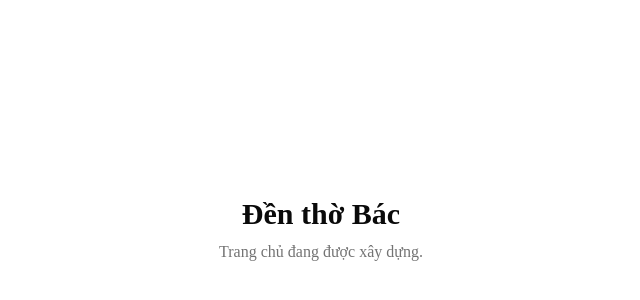
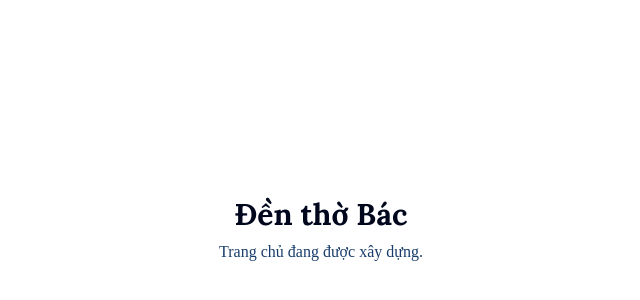
Before and after one commit to lvnam96/cn-dx23tt10-levannam-website-nextjs, a Next.js app: page / in a window 1280 px wide. Shown: the part 170-470 px from the top of the page, without its empty margins (319-959 px from the left). Built offline with nearby package versions, Linux system fonts and the light colour scheme.

Commit message:
feat: navy/gold design tokens + Lora/Be Vietnam Pro typography

```diff
--- a/app/globals.css
+++ b/app/globals.css
@@ -7,9 +7,8 @@
 @theme inline {
   --color-background: var(--background);
   --color-foreground: var(--foreground);
-  --font-sans: var(--font-sans);
-  --font-mono: var(--font-geist-mono);
-  --font-heading: var(--font-sans);
+  --font-sans: var(--font-be-vietnam-pro);
+  --font-heading: var(--font-lora);
   --color-sidebar-ring: var(--sidebar-ring);
   --color-sidebar-border: var(--sidebar-border);
   --color-sidebar-accent-foreground: var(--sidebar-accent-foreground);
@@ -46,27 +45,50 @@
   --radius-2xl: calc(var(--radius) * 1.8);
   --radius-3xl: calc(var(--radius) * 2.2);
   --radius-4xl: calc(var(--radius) * 2.6);
+  --color-navy-950: var(--navy-950);
+  --color-navy-900: var(--navy-900);
+  --color-navy-700: var(--navy-700);
+  --color-navy-100: var(--navy-100);
+  --color-navy-50: var(--navy-50);
+  --color-gold-600: var(--gold-600);
+  --color-gold-500: var(--gold-500);
+  --color-gold-400: var(--gold-400);
+  --color-gold-300: var(--gold-300);
+  --color-header-bg: var(--header-bg);
+  --color-footer-bg: var(--footer-bg);
 }
 
 :root {
   --background: oklch(1 0 0);
-  --foreground: oklch(0.145 0 0);
+  /* Brand palette (OKLCH) */
+  --navy-950: oklch(0.13 0.05 255);
+  --navy-900: oklch(0.2 0.07 255);
+  --navy-700: oklch(0.36 0.09 255);
+  --navy-100: oklch(0.94 0.02 255);
+  --navy-50: oklch(0.97 0.01 255);
+  --gold-600: oklch(0.58 0.15 72);
+  --gold-500: oklch(0.7 0.14 72);
+  --gold-400: oklch(0.78 0.12 72);
+  --gold-300: oklch(0.85 0.1 72);
+  --header-bg: var(--navy-900);
+  --footer-bg: var(--navy-950);
+  --foreground: var(--navy-950);
   --card: oklch(1 0 0);
   --card-foreground: oklch(0.145 0 0);
   --popover: oklch(1 0 0);
   --popover-foreground: oklch(0.145 0 0);
-  --primary: oklch(0.205 0 0);
-  --primary-foreground: oklch(0.985 0 0);
-  --secondary: oklch(0.97 0 0);
-  --secondary-foreground: oklch(0.205 0 0);
-  --muted: oklch(0.97 0 0);
-  --muted-foreground: oklch(0.556 0 0);
-  --accent: oklch(0.97 0 0);
-  --accent-foreground: oklch(0.205 0 0);
+  --primary: var(--gold-600);
+  --primary-foreground: var(--navy-950);
+  --secondary: var(--navy-100);
+  --secondary-foreground: var(--navy-900);
+  --muted: var(--navy-50);
+  --muted-foreground: var(--navy-700);
+  --accent: var(--navy-100);
+  --accent-foreground: var(--navy-900);
   --destructive: oklch(0.577 0.245 27.325);
-  --border: oklch(0.922 0 0);
-  --input: oklch(0.922 0 0);
-  --ring: oklch(0.708 0 0);
+  --border: var(--navy-100);
+  --input: var(--navy-100);
+  --ring: var(--gold-400);
   --chart-1: oklch(0.87 0 0);
   --chart-2: oklch(0.556 0 0);
   --chart-3: oklch(0.439 0 0);
@@ -127,4 +149,7 @@
   html {
     @apply font-sans;
   }
+  h1, h2, h3, h4 {
+    @apply font-heading;
+  }
 }
--- a/app/layout.tsx
+++ b/app/layout.tsx
@@ -1,20 +1,26 @@
 import type { Metadata } from 'next'
-import { Geist, Geist_Mono } from 'next/font/google'
+import { Lora, Be_Vietnam_Pro } from 'next/font/google'
 import './globals.css'
 import { Toaster } from '@/components/ui/sonner'
 
-const geistSans = Geist({
-  variable: '--font-geist-sans',
-  subsets: ['latin'],
+const lora = Lora({
+  subsets: ['latin', 'vietnamese'],
+  variable: '--font-lora',
+  display: 'swap',
 })
 
-const geistMono = Geist_Mono({
-  variable: '--font-geist-mono',
-  subsets: ['latin'],
+const beVietnamPro = Be_Vietnam_Pro({
+  subsets: ['latin', 'vietnamese'],
+  weight: ['400', '500', '600', '700'],
+  variable: '--font-be-vietnam-pro',
+  display: 'swap',
 })
 
 export const metadata: Metadata = {
-  title: 'Đền thờ Bác',
+  title: {
+    default: 'Đền thờ Bác',
+    template: '%s | Đền thờ Bác',
+  },
   description: 'Hệ thống Website Quản lý Di tích Lịch sử Đền thờ Bác',
 }
 
@@ -25,7 +31,7 @@ export default function RootLayout({
 }) {
   return (
     <html lang="vi">
-      <body className={`${geistSans.variable} ${geistMono.variable} antialiased`}>
+      <body className={`${lora.variable} ${beVietnamPro.variable} antialiased`}>
         {children}
         <Toaster />
       </body>
```
